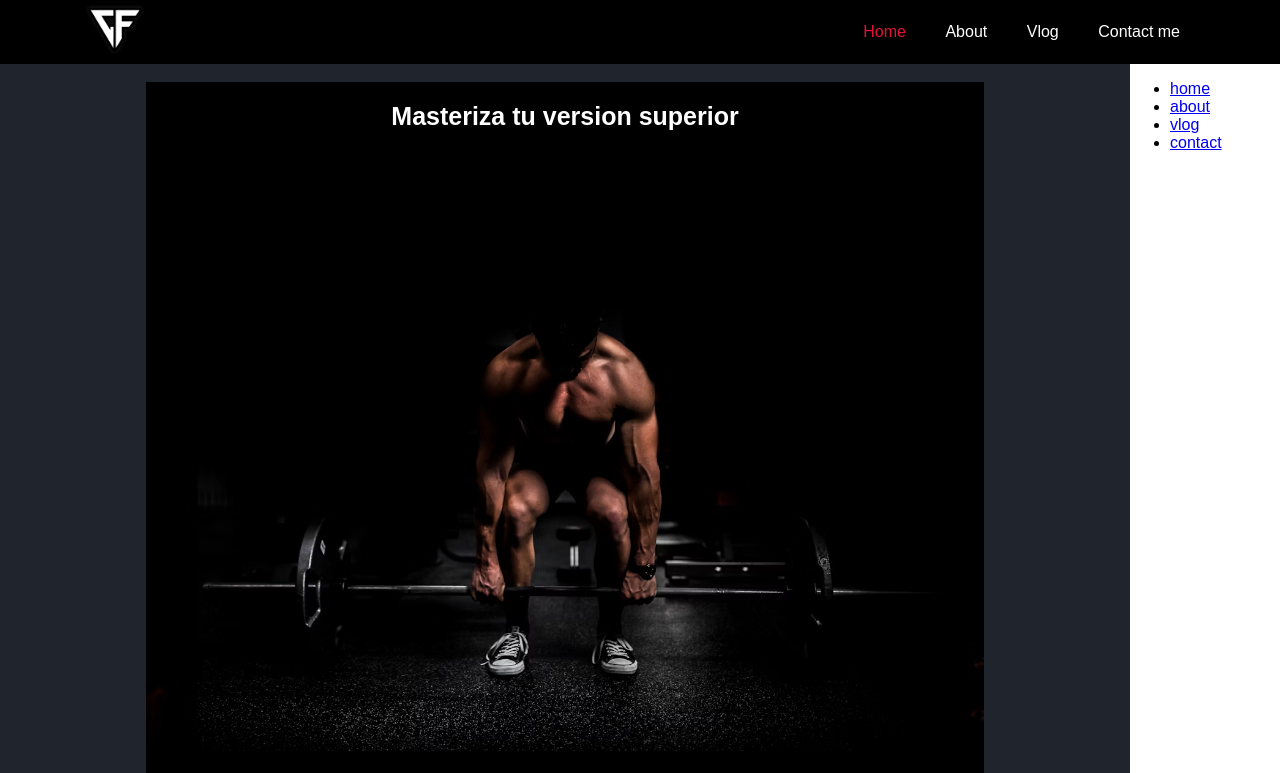
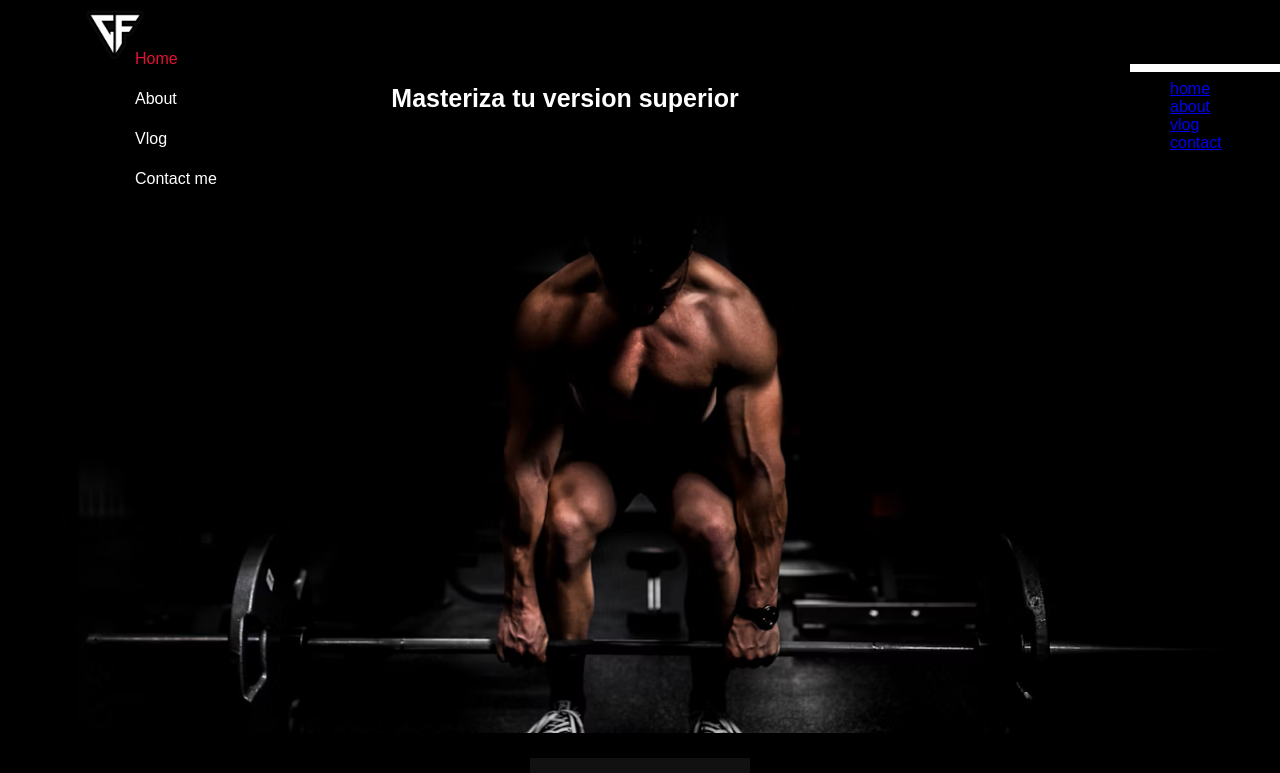
Before and after one commit to PabloReynaga/GymWebsite, a SvelteKit app: page / in a window 1280 px wide. Shown: the top 773 px of the page. Built offline with nearby package versions, Linux system fonts and the light colour scheme.

Commit message:
prueba-git

```diff
--- a/src/routes/+page.svelte
+++ b/src/routes/+page.svelte
@@ -103,7 +103,9 @@ setInterval(()=>{
 
 </footer>
 <style lang="scss">
-
+*{
+    display: block;
+}
 
 .footer{
     font-size: 10px;
```
